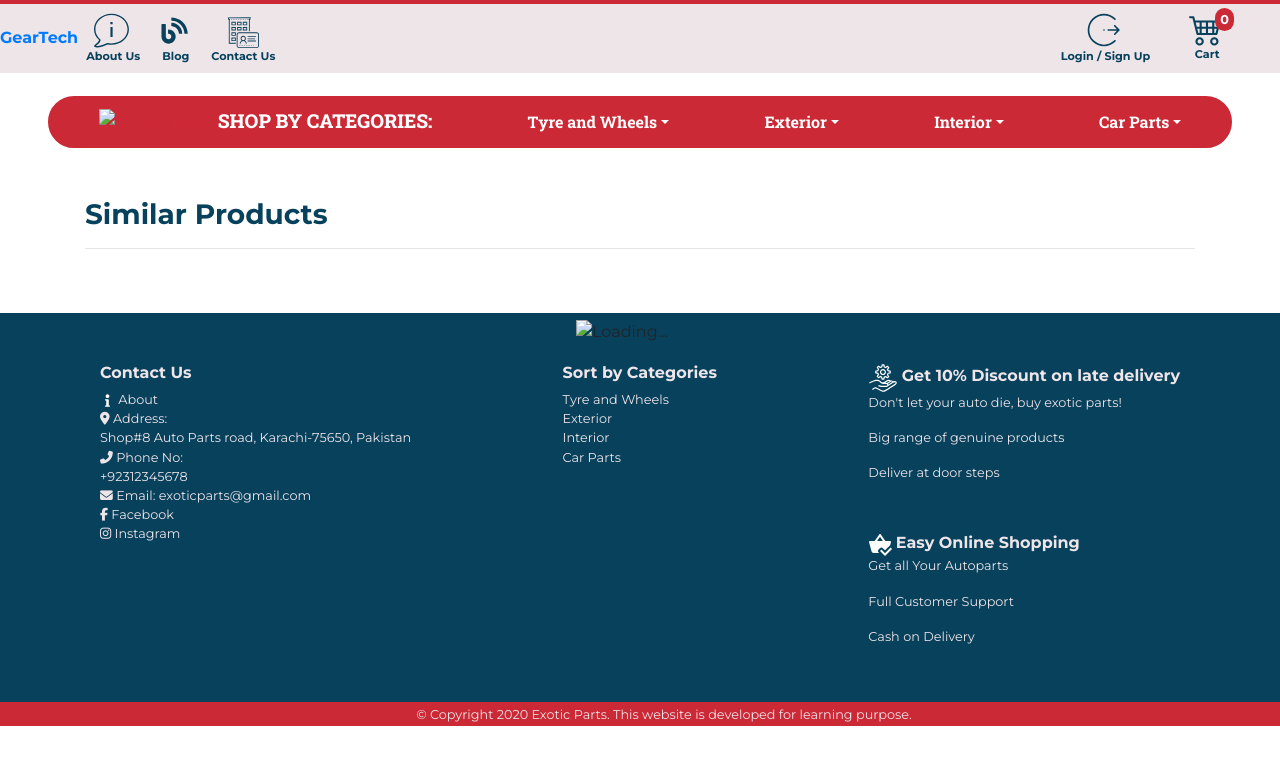
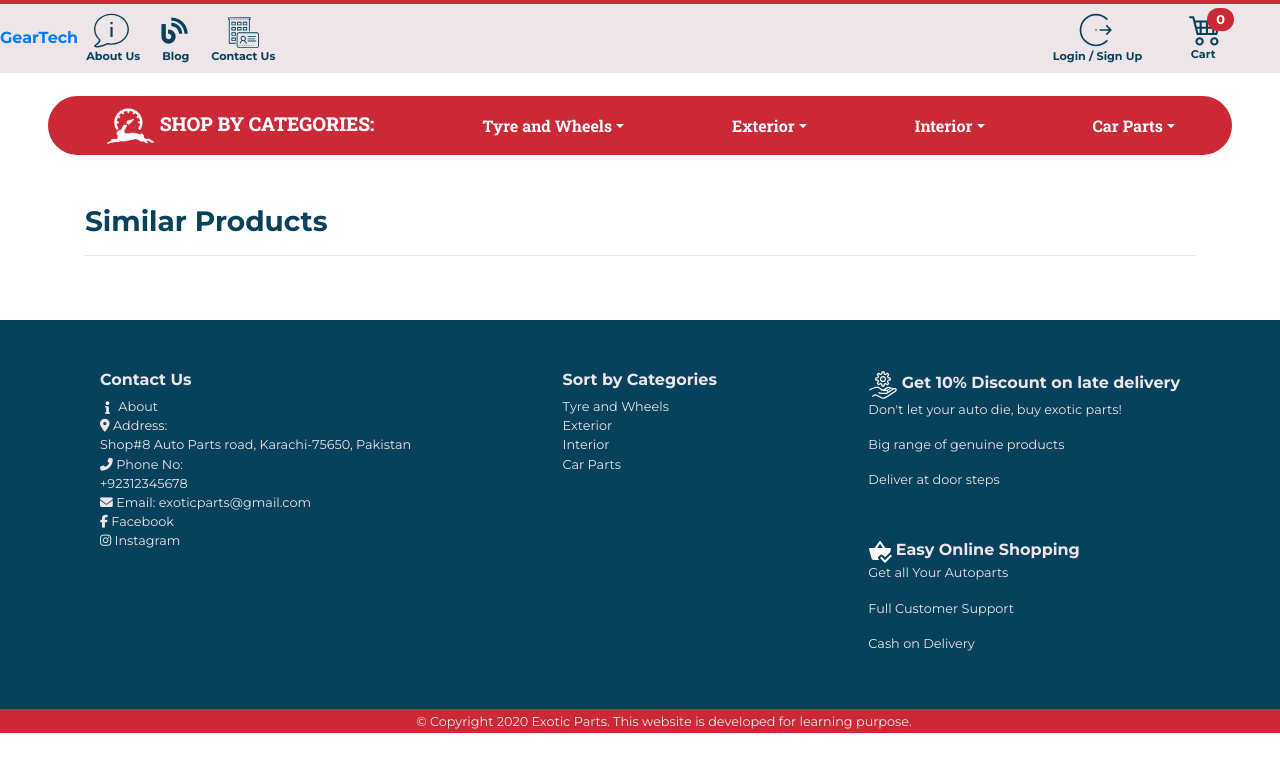
Before and after one commit to prachidubey29/TechGear_Systems, a plain HTML site: page html/product_detail.html in a window 1280 px wide. Drawn offline with nearby package versions, Linux system fonts and the light colour scheme; files that its build step writes are made by us from their sources; files whose address does not match are found by name.

Commit message:
Update product_detail.html

```diff
--- a/html/product_detail.html
+++ b/html/product_detail.html
@@ -8,14 +8,14 @@
     <title>Product Detail</title>
 
     <!-- add icon link -->
-    <link rel="icon" href="../assets/images/website-images/logo.png" type="image/x-icon">
+    <link rel="icon" href="../website-images/logo.png" type="image/x-icon">
 
     <!-- Bootstrap stylesheet  -->
     <link rel="stylesheet" href="https://stackpath.bootstrapcdn.com/bootstrap/4.5.2/css/bootstrap.min.css"
         integrity="sha384-JcKb8q3iqJ61gNV9KGb8thSsNjpSL0n8PARn9HuZOnIxN0hoP+VmmDGMN5t9UJ0Z" crossorigin="anonymous">
 
     <!-- site stylesheet -->
-    <link rel="stylesheet" href="../assets/css/exotic-parts.css">
+    <link rel="stylesheet" href="../css/exotic-parts.css">
 
     <!-- font family Montserrat and roboto slab -->
     <link
@@ -29,7 +29,7 @@
 <body>
     <!-- loader -->
     <div id="loader">
-        <img id="loader-image" src="../assets/images/website-images/Spinner-1s-200px.gif" alt="Loading..." />
+        <img id="loader-image" src="../website-images/Spinner-1s-200px.gif" alt="Loading..." />
     </div>
 
     <header class="header">
@@ -171,7 +171,7 @@
                 <li class="dropdown">
                     <!-- brand logo -->
                     <span>
-                        <img src="../assets/images/website-images/logo-crop.png" alt="Brand logo" width="50">
+                        <img src="../website-images/logo-crop.png" alt="Brand logo" width="50">
                         <span class="font-weight-bolder text-white">SHOP BY CATEGORIES:</span>
                     </span>
                 </li>
@@ -395,7 +395,7 @@
     <script src="https://unpkg.com/sweetalert/dist/sweetalert.min.js"></script>
 
     <!-- external product details script -->
-    <script src="../assets/script/product_details.js"></script>
+    <script src="../script/product_details.js"></script>
 
     <script src="https://code.jquery.com/jquery-3.5.1.slim.min.js"
         integrity="sha384-DfXdz2htPH0lsSSs5nCTpuj/zy4C+OGpamoFVy38MVBnE+IbbVYUew+OrCXaRkfj"
```
